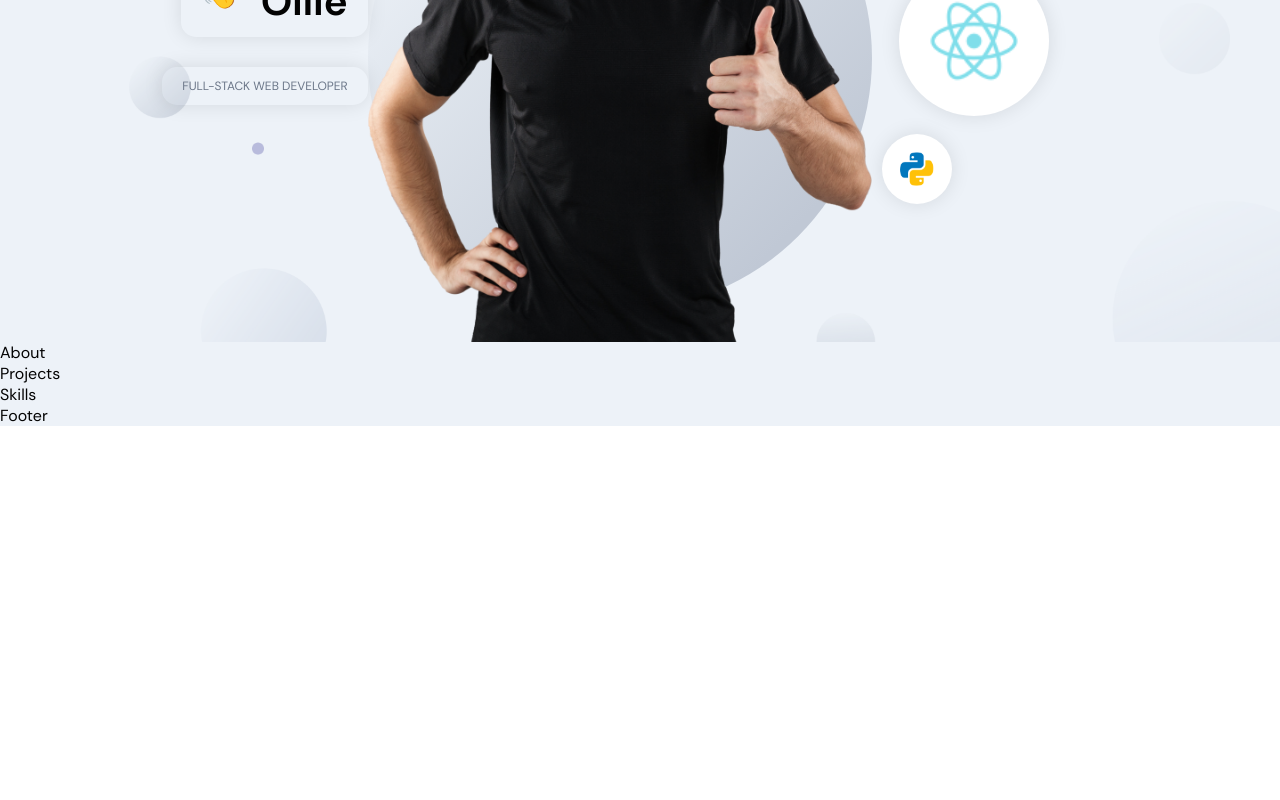
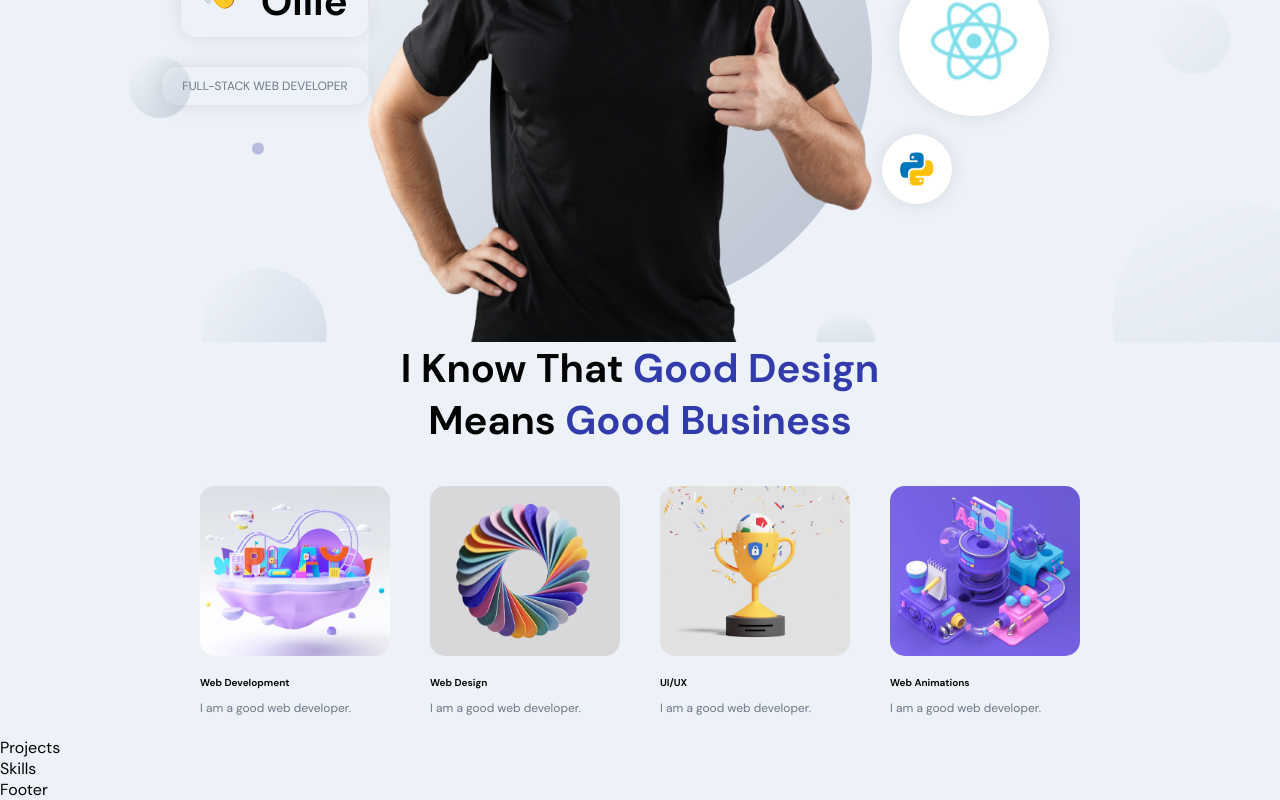
Before and after one commit to Ollie-C/portfolio, a React (Create React App) app: page / in a window 1280 px wide. Shown: the part 350-1150 px from the top of the page. Before the commit the page ends 800 px from the top, so only its background shows below. Built offline with nearby package versions, Linux system fonts and the light colour scheme.

Commit message:
about section skeleton complete

```diff
--- a/src/container/About/About.js
+++ b/src/container/About/About.js
@@ -1,8 +1,59 @@
-import React from "react";
+import React, { useState, useEffect } from "react";
 import "./About.scss";
+import { motion } from "framer-motion";
+import { images } from "../../static";
+
+const abouts = [
+  {
+    title: "Web Development",
+    description: "I am a good web developer.",
+    imgUrl: images.about01,
+  },
+  {
+    title: "Web Design",
+    description: "I am a good web developer.",
+    imgUrl: images.about02,
+  },
+  {
+    title: "UI/UX",
+    description: "I am a good web developer.",
+    imgUrl: images.about03,
+  },
+  {
+    title: "Web Animations",
+    description: "I am a good web developer.",
+    imgUrl: images.about04,
+  },
+];
 
 const About = () => {
-  return <div>About</div>;
+  return (
+    <>
+      <h2 className="head-text">
+        I Know That <span>Good Design</span>
+        <br /> means <span>Good Business</span>
+      </h2>
+      <section className="profiles">
+        {abouts.map((about, index) => (
+          <motion.div
+            whileInView={{ opacity: 1 }}
+            whileHover={{ scale: 1.1 }}
+            transition={{ duration: 0.5, type: "tween" }}
+            className="profiles__item"
+            key={about.title + index}
+          >
+            <img src={about.imgUrl} alt={about.title} />
+            <h2 className="bold-text" style={{ marginTop: 20 }}>
+              {about.title}
+            </h2>
+            <p className="p-text" style={{ marginTop: 10 }}>
+              {about.description}
+            </p>
+          </motion.div>
+        ))}
+      </section>
+    </>
+  );
 };
 
 export default About;
--- a/src/container/About/About.scss
+++ b/src/container/About/About.scss
@@ -0,0 +1,36 @@
+@use "../../styles/partials/variables" as *;
+@use "../../styles/partials/mixins" as *;
+
+.about {
+  flex: 1;
+  width: 100%;
+  flex-direction: column;
+}
+
+.profiles {
+  @include flex(row, center, flex-start);
+  flex-wrap: wrap;
+  margin-top: 2rem;
+
+  &__item {
+    width: 190px;
+    @include flex(column, flex-start, flex-start);
+    margin: 2rem;
+
+    img {
+      width: 100%;
+      height: 170px;
+      border-radius: 15px;
+      object-fit: cover;
+    }
+
+    @media screen and (min-width: 2000px) {
+      width: 370px;
+      margin: 2rem 4rem;
+
+      img {
+        height: 320px;
+      }
+    }
+  }
+}
--- a/src/styles/App.scss
+++ b/src/styles/App.scss
@@ -106,3 +106,7 @@
   font-family: "DMSans-Bold";
   text-align: left;
 }
+
+span {
+  color: $secondary-colour;
+}
```
